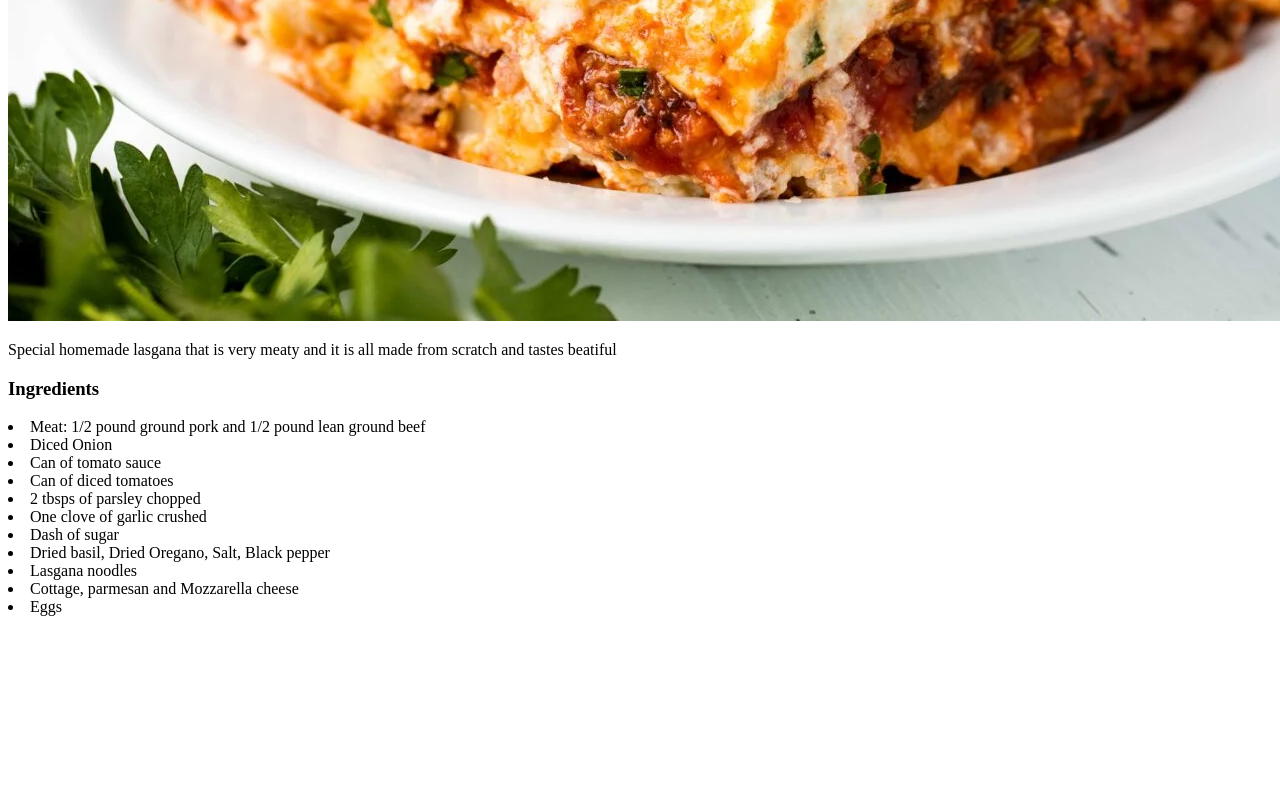
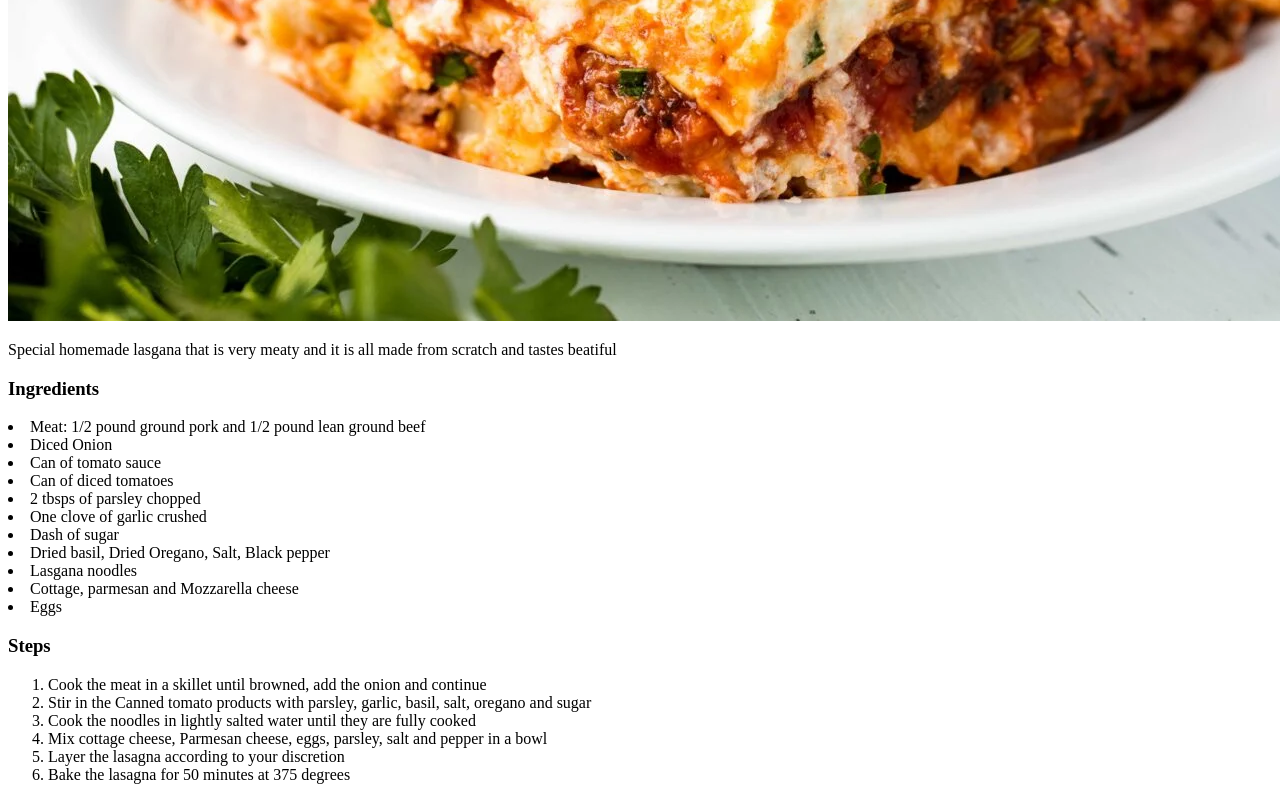
Before and after one commit to samdabeast7/odin-recipes, a plain HTML site: page recipes/lasagna.html in a window 1280 px wide. Shown: the part 612-1412 px from the top of the page. Before the commit the page ends 1236 px from the top, so only its background shows below. Drawn offline with Linux system fonts and the light colour scheme.

Commit message:
Added Steps

```diff
--- a/recipes/lasagna.html
+++ b/recipes/lasagna.html
@@ -24,5 +24,16 @@
     <li>Lasgana noodles</li>
     <li>Cottage, parmesan and Mozzarella cheese</li>
     <li>Eggs</li>
+
+    <!--The Steps to make the meal -->
+    <h3>Steps</h3>
+    <ol>
+        <li>Cook the meat in a skillet until browned, add the onion and continue</li>
+        <li>Stir in the Canned tomato products with parsley, garlic, basil, salt, oregano and sugar</li>
+        <li>Cook the noodles in lightly salted water until they are fully cooked</li>
+        <li>Mix cottage cheese, Parmesan cheese, eggs, parsley, salt and pepper in a bowl</li>
+        <li>Layer the lasagna according to your discretion</li>
+        <li>Bake the lasagna for 50 minutes at 375 degrees</li>
+    </ol>
 </body>
 </html>
```
